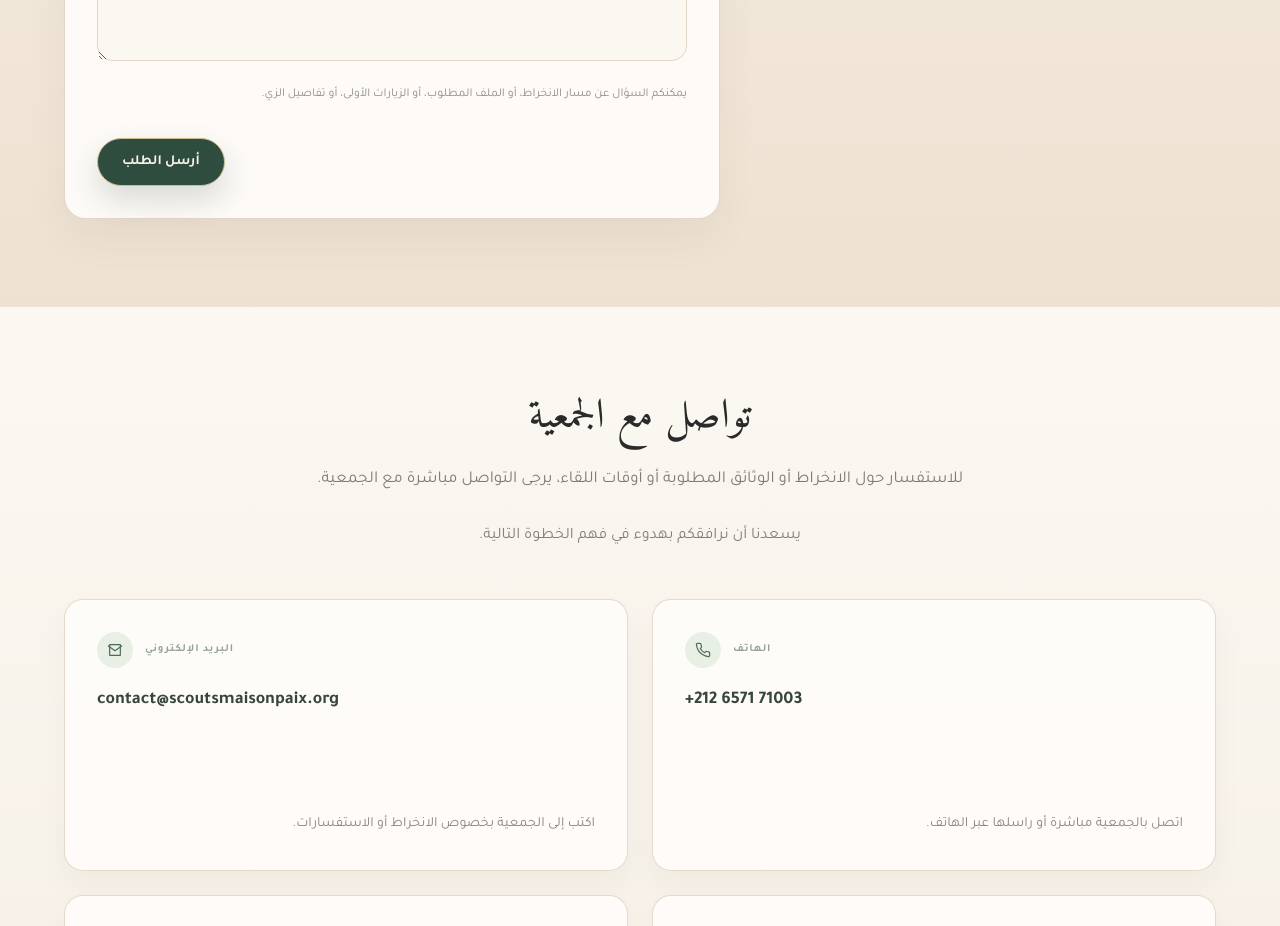
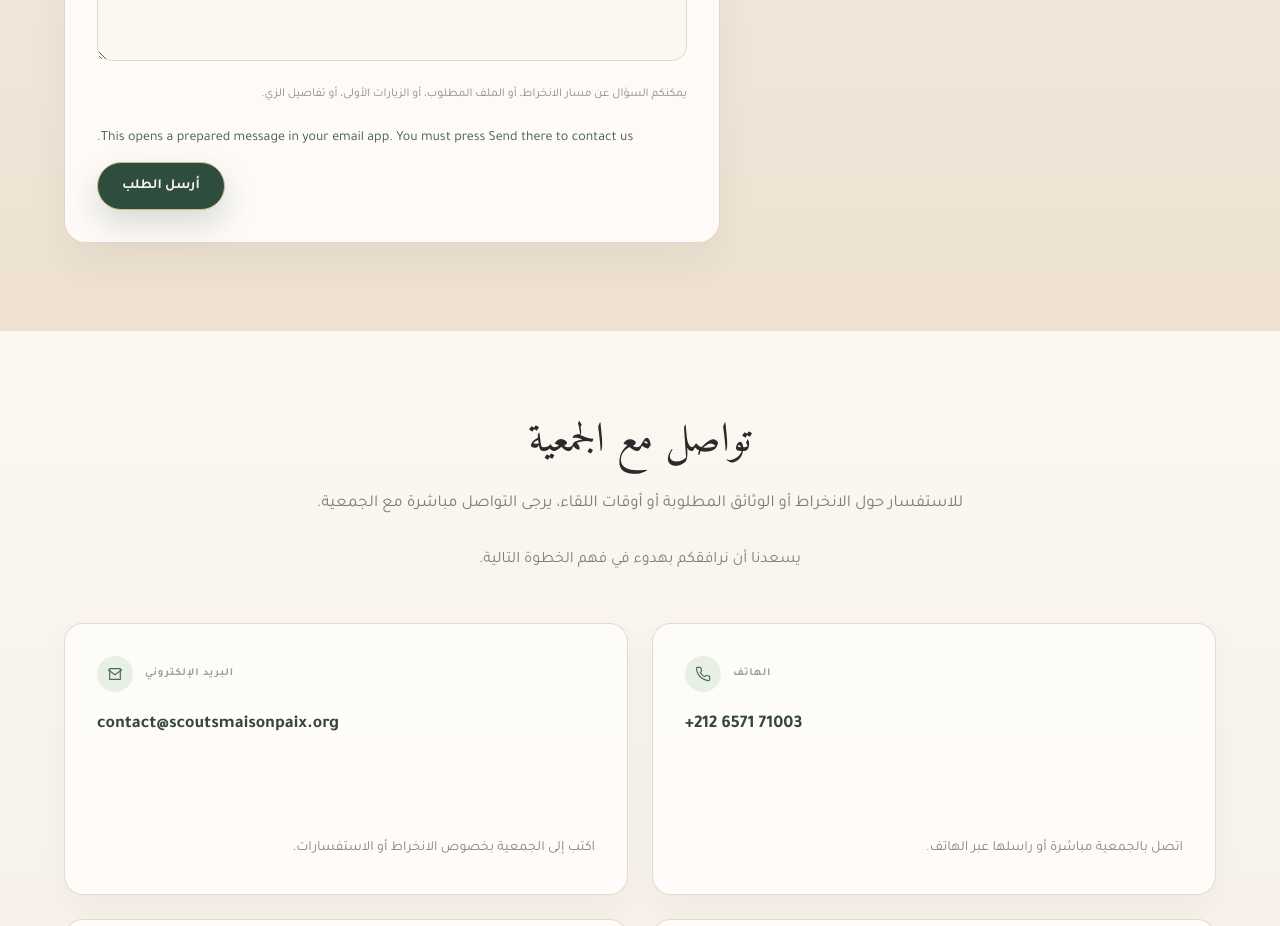
Before and after one commit to theXL7/scouts-house-of-peace, a Next.js app: page /ar/join-us in a window 1280 px wide. Shown: the part 6180-7106 px from the top of the page. Built offline with nearby package versions, Linux system fonts and the light colour scheme; no server answers.

Commit message:
Clarify email draft handoff and avoid false submission success (messages/en.ts)

```diff
--- a/messages/en.ts
+++ b/messages/en.ts
@@ -538,9 +538,11 @@ const en = {
         "This form is for first questions and initial interest. It is not the final registration form.",
       note:
         "Families and future scouts may use it to ask about the process, the file, first visits, or uniform details.",
-      submitLabel: "Send Request",
-      successMessage:
-        "Thank you for your interest. We will contact you to explain the next steps.",
+      submitLabel: "Open email draft",
+      emailHandoffNote:
+        "This opens a prepared message in your email app. You must press Send there to contact us.",
+      emailDraftMessage:
+        "If an email draft opened, press Send in your email app. If nothing opened, contact us using the phone or WhatsApp options below. Your answers remain on this page.",
       recipientEmail: "contact@scoutsmaisonpaix.org",
       emailSubject: "Pre-registration request - Scouts Maison de La Paix",
       fields: {
```
